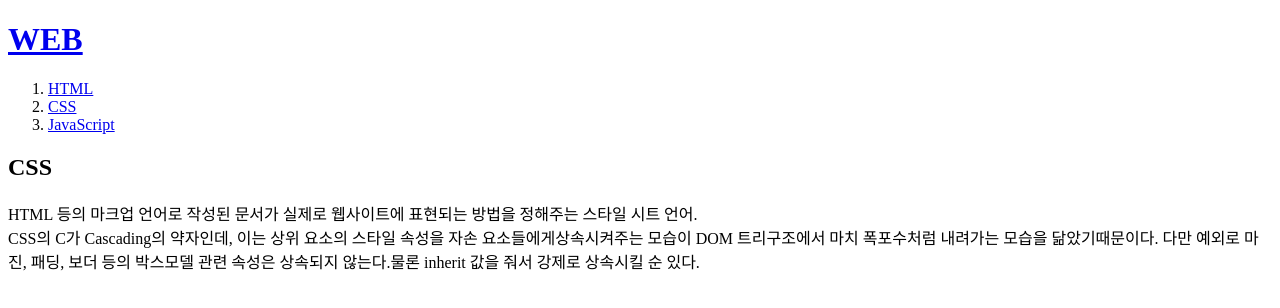
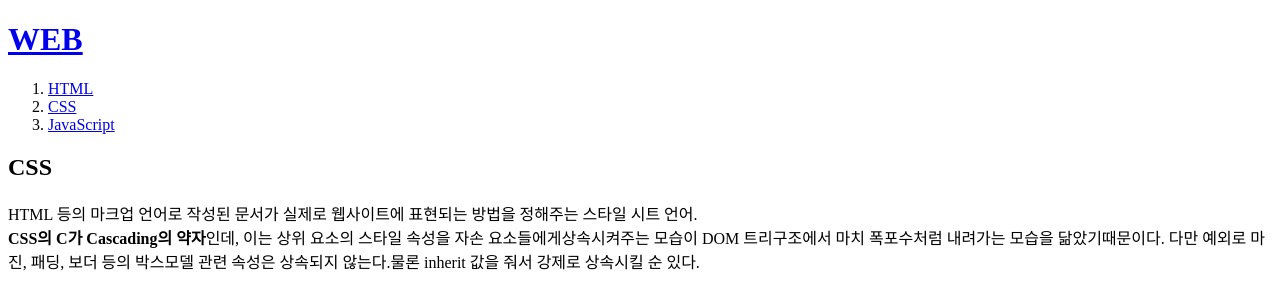
Before and after one commit to ChAgDm/web1, a plain HTML site: page 2.html in a window 1280 px wide. Drawn offline with Linux system fonts and the light colour scheme.

Commit message:
2.html 수정함

```diff
--- a/2.html
+++ b/2.html
@@ -13,6 +13,6 @@
     </ol>
 
     <h2>CSS</h2>
-    <p>HTML 등의 마크업 언어로 작성된 문서가 실제로 웹사이트에 표현되는 방법을 정해주는 스타일 시트 언어.<br>CSS의 C가 Cascading의 약자인데, 이는 상위 요소의 스타일 속성을 자손 요소들에게상속시켜주는 모습이 DOM 트리구조에서 마치 폭포수처럼 내려가는 모습을 닮았기때문이다. 다만 예외로 마진, 패딩, 보더 등의 박스모델 관련 속성은 상속되지 않는다.물론 inherit 값을 줘서 강제로 상속시킬 순 있다.</p>
+    <p>HTML 등의 마크업 언어로 작성된 문서가 실제로 웹사이트에 표현되는 방법을 정해주는 스타일 시트 언어.<br><strong>CSS의 C가 Cascading의 약자</strong>인데, 이는 상위 요소의 스타일 속성을 자손 요소들에게상속시켜주는 모습이 DOM 트리구조에서 마치 폭포수처럼 내려가는 모습을 닮았기때문이다. 다만 예외로 마진, 패딩, 보더 등의 박스모델 관련 속성은 상속되지 않는다.물론 inherit 값을 줘서 강제로 상속시킬 순 있다.</p>
 </body>
 </html>
```
